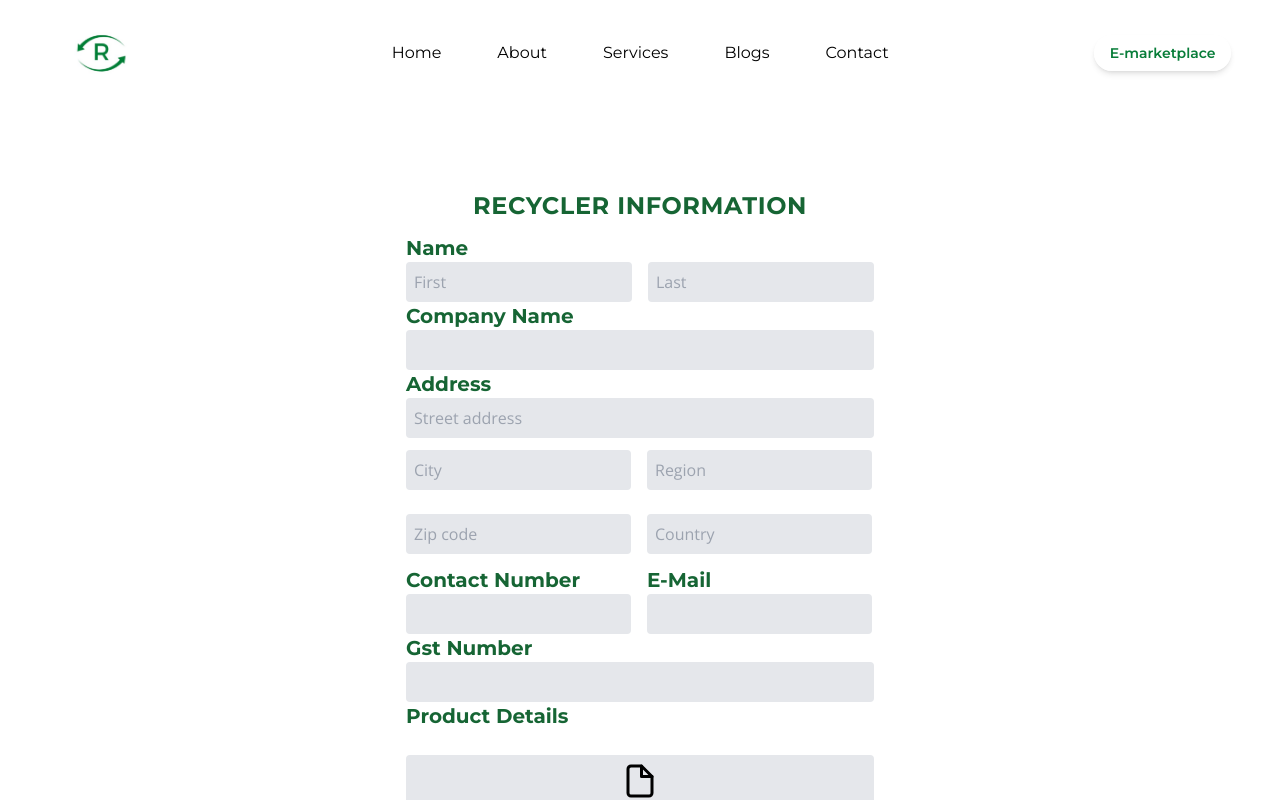
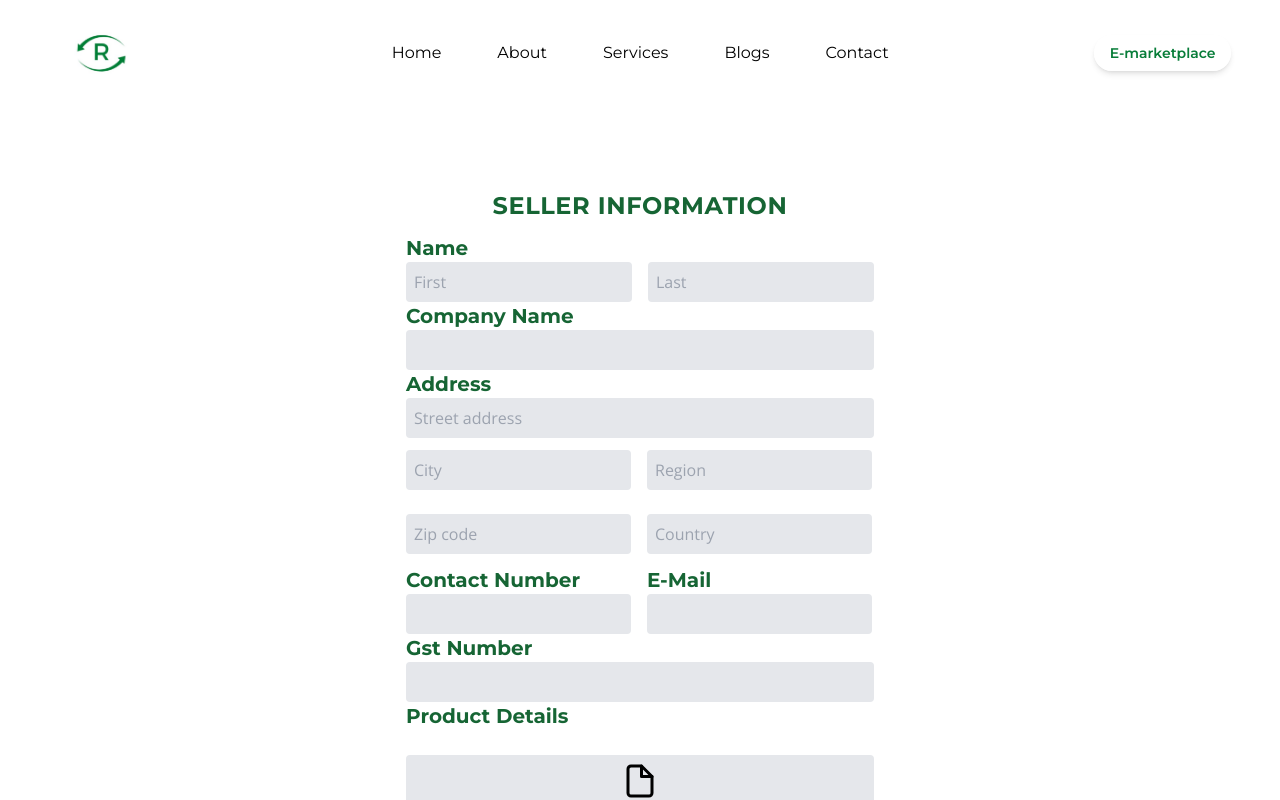
Before and after one commit to rewayy/Reway_final, a React (Vite) app: page /sellers in a window 1280 px wide. Shown: the top 800 px of the page. Built offline with nearby package versions, Linux system fonts and the light colour scheme; a web font is replaced by a local one.

Commit message:
Update sellers.jsx

```diff
--- a/src/components/MarketPlace/sellers.jsx
+++ b/src/components/MarketPlace/sellers.jsx
@@ -7,7 +7,7 @@ const Sellers = () => {
       <div className='max-w-[1183px] lg:m-auto mx-2 md:mx-4 py-8 rounded-md text-black flex justify-center'>
         <div className='w-full md:w-[500px] mx-auto px-4 py-6 rounded-md bg-white'>
           <div className='py-3'>
-            <h1 className='text-green-800 text-center text-2xl font-bold'>RECYCLER INFORMATION</h1>
+            <h1 className='text-green-800 text-center text-2xl font-bold'>SELLER INFORMATION</h1>
           </div>
 
           <form>
```
